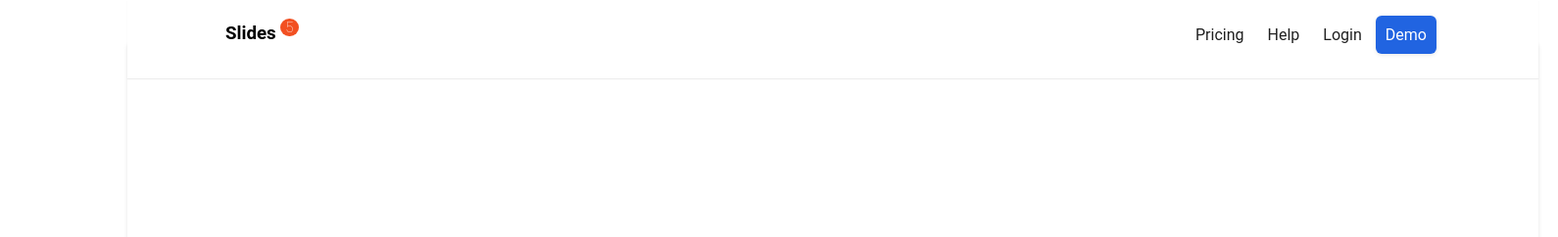
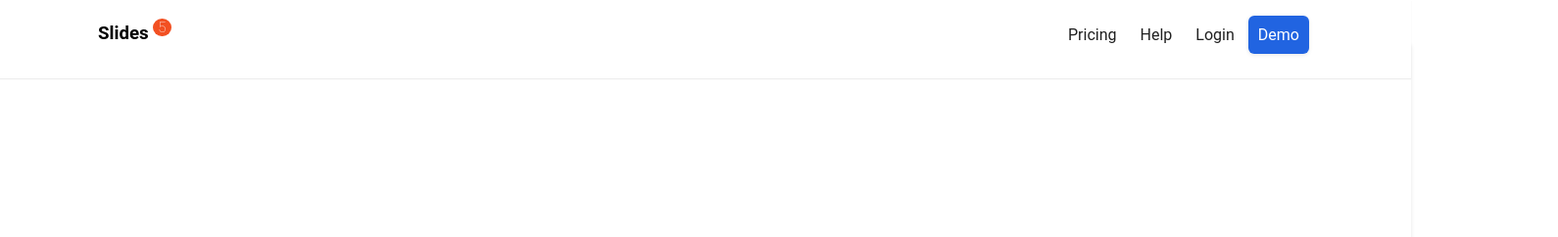
Before and after one commit to SofiaSabat/simple_landing_page, a plain HTML site: page index.html in a window 1280 px wide. Shown: the top 242 px of the page at 98% size, 1590 px wide, since content can reach past the window. Drawn offline with Linux system fonts and the light colour scheme.

Commit message:
fixed centering

```diff
--- a/style.css
+++ b/style.css
@@ -5,8 +5,6 @@ body {
 }
 .main-container {
   width: 1440px;
-  margin-left: 130px;
-  margin-right: 130px;
   box-shadow: 0px 1px 4px rgba(0, 0, 0, 0.1);
 }
 .first-container {
@@ -18,7 +16,7 @@ body {
 .nav-menu {
   position: fixed;
   width: 1440px;
-  margin-left: 130px;
+  /* margin-left: 130px; */
   top: 0px;
   z-index: 500;
   height: 80px;
@@ -1126,7 +1124,6 @@ ul li {
 }
 .underline {
   text-decoration: underline;
-  /* margin-left: 20px; */
 }
 .margin {
   margin-left: 20px;
```
Also changed, not shown: index.html (+1 -2 lines).
